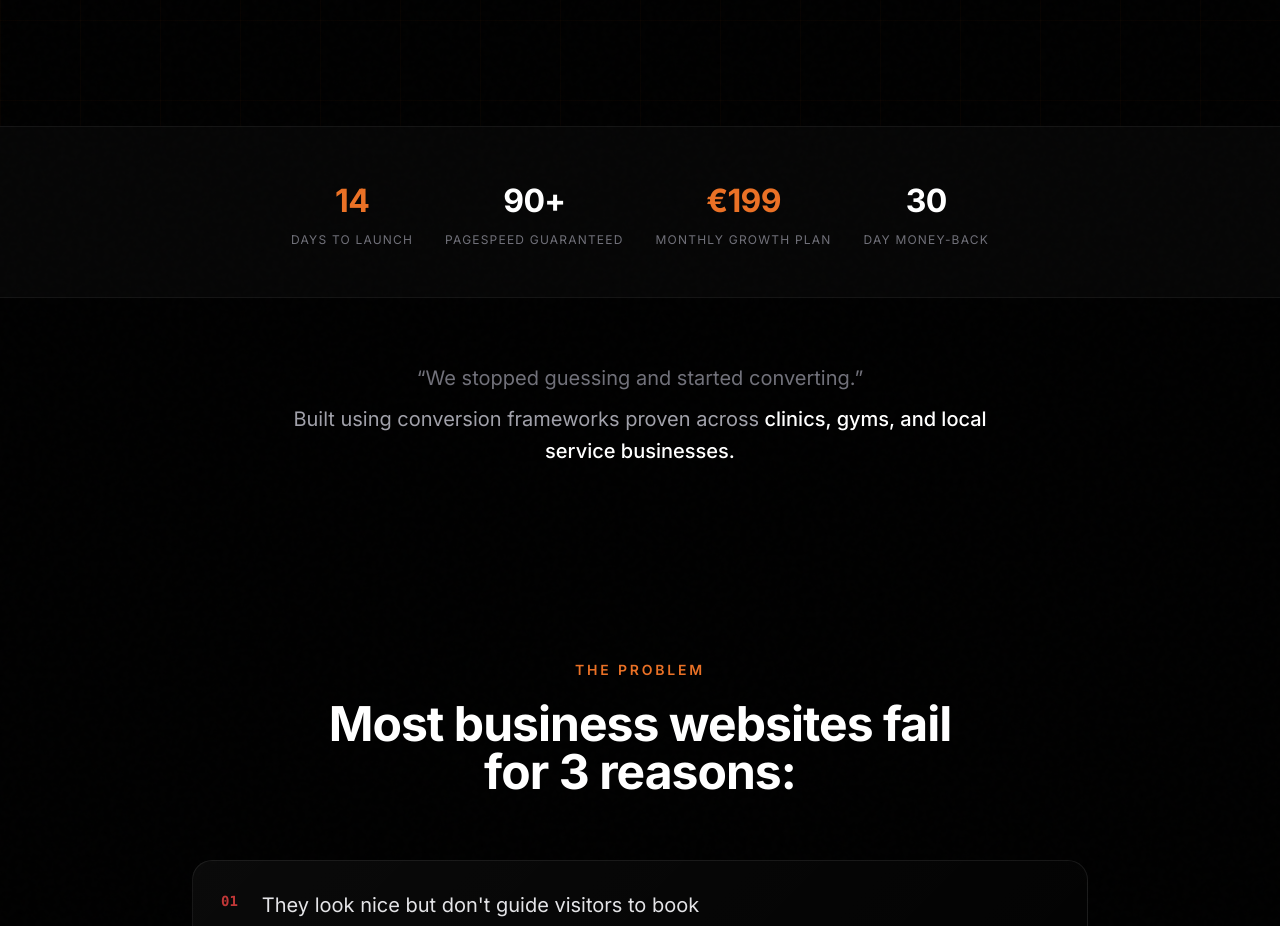
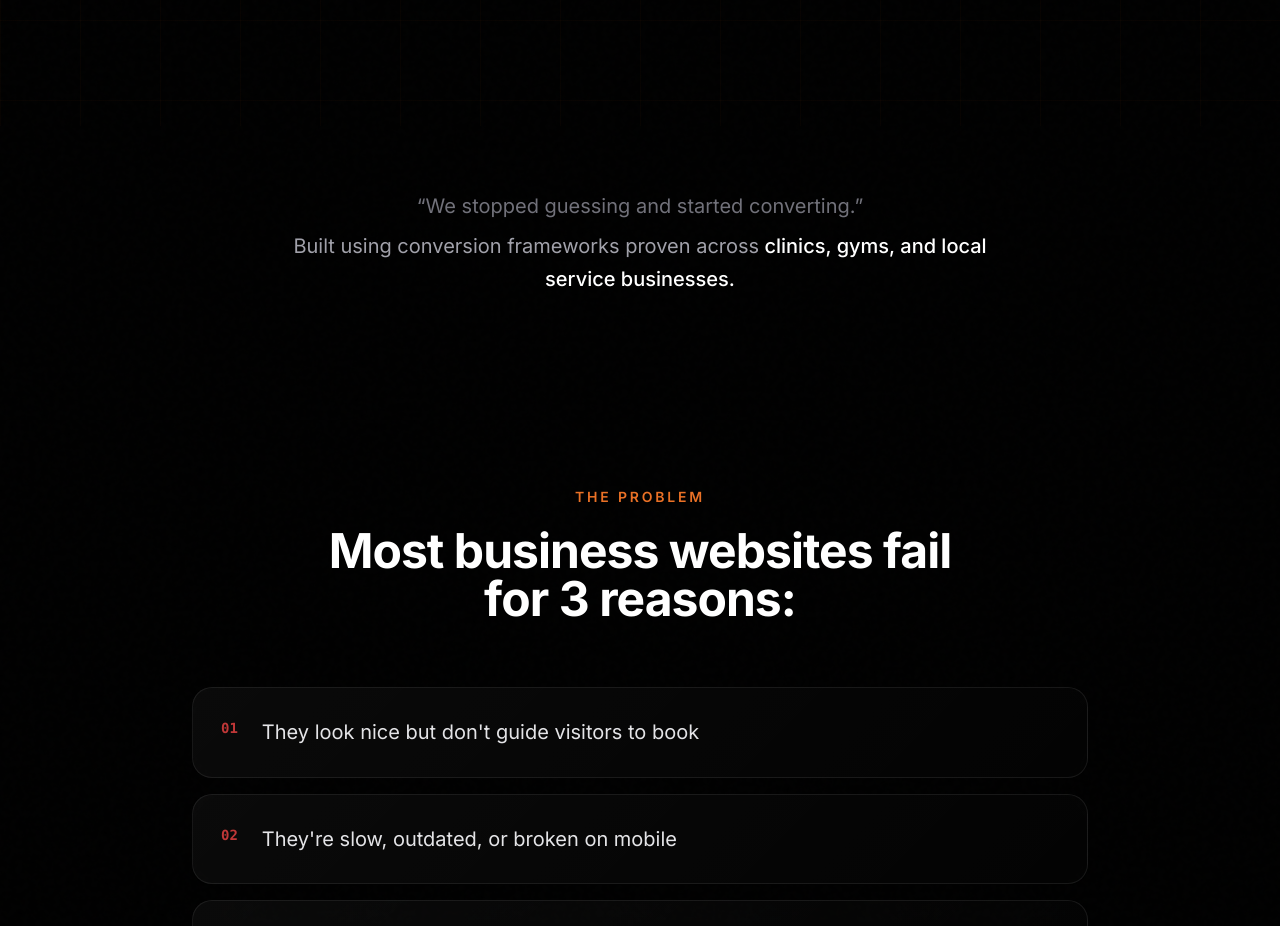
Before and after one commit to SwagMasterPro/landyourweb, a Next.js app: page / in a window 1280 px wide. Shown: the part 860-1786 px from the top of the page. Built offline with nearby package versions, Linux system fonts and the light colour scheme; a web font is replaced by a local one.

Commit message:
Remove stats strip section below the fold

```diff
--- a/app/page.tsx
+++ b/app/page.tsx
@@ -125,29 +125,6 @@ export default function Home() {
           </div>
         </section>
 
-        {/* Stats Strip */}
-        <section className="py-12 px-6 border-y border-white/[0.06] bg-white/[0.02]">
-          <div className="max-w-4xl mx-auto">
-            <div className="stats-row">
-              <div className="stat-item animate-fade-in" style={{ animationDelay: '600ms' }}>
-                <div className="stat-value orange">14</div>
-                <div className="stat-label">Days to launch</div>
-              </div>
-              <div className="stat-item animate-fade-in" style={{ animationDelay: '700ms' }}>
-                <div className="stat-value">90+</div>
-                <div className="stat-label">PageSpeed guaranteed</div>
-              </div>
-              <div className="stat-item animate-fade-in" style={{ animationDelay: '800ms' }}>
-                <div className="stat-value orange">€199</div>
-                <div className="stat-label">Monthly growth plan</div>
-              </div>
-              <div className="stat-item animate-fade-in" style={{ animationDelay: '900ms' }}>
-                <div className="stat-value">30</div>
-                <div className="stat-label">Day money-back</div>
-              </div>
-            </div>
-          </div>
-        </section>
 
         {/* Social Proof */}
         <section className="py-16 px-6">
--- /dev/null
+++ b/src/app/layout.tsx
@@ -0,0 +1,20 @@
+import type { Metadata } from 'next';
+import './globals.css';
+
+export const metadata: Metadata = {
+  title: 'Land Your Web | Web Development Agency',
+  description: 'We build stunning, high-performance websites that convert visitors into customers.',
+  metadataBase: new URL('https://mothership-website.vercel.app'),
+};
+
+export default function RootLayout({
+  children,
+}: {
+  children: React.ReactNode;
+}) {
+  return (
+    <html lang="en">
+      <body className="antialiased">{children}</body>
+    </html>
+  );
+}
```
